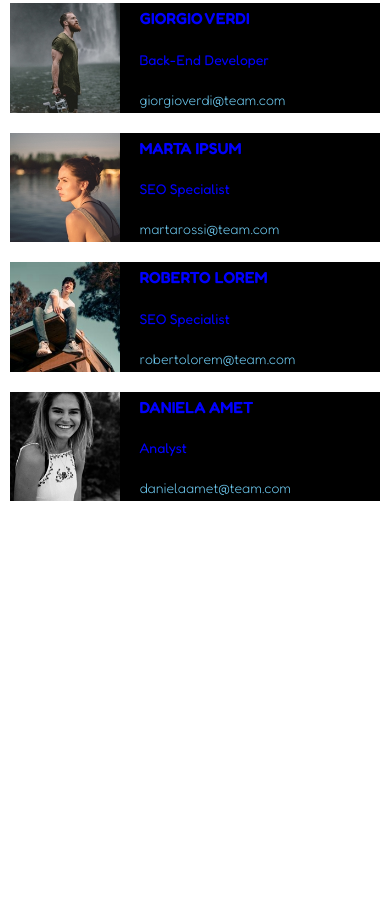
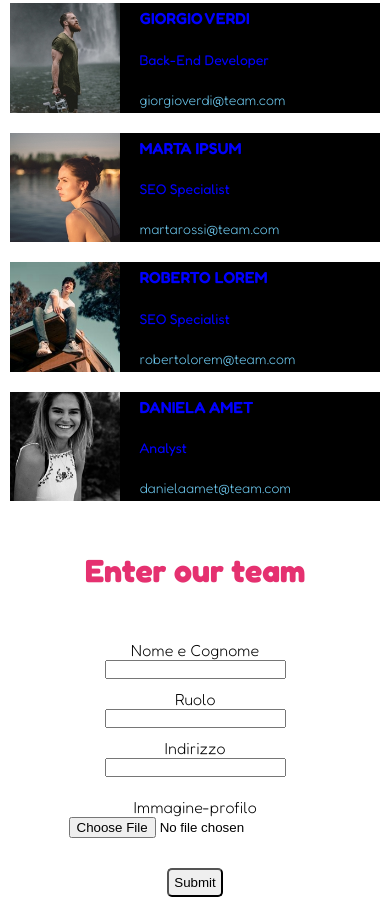
Before and after one commit to UmbertoAmenta/js-our-team, a plain HTML site: page index.html in a window 390 px wide. Shown: the part 545-1442 px from the top of the page. Before the commit the page ends 1056 px from the top, so only its background shows below. Drawn offline with Linux system fonts and the light colour scheme.

Commit message:
feat: +form+responsiviness

```diff
--- a/css/style.css
+++ b/css/style.css
@@ -1,15 +1,24 @@
-/* RESET */
+/*
+RESET
+*/
 * {
     box-sizing: border-box;
     margin: 0;
     padding: 0;
 }
-/* CUSTOM PROPERTIES */
+
+
+/*
+CUSTOM PROPERTIES
+*/
 :root {
     --gutter: 10px;
 }
 
-/* TIPOGRAPHY */
+
+/*
+TIPOGRAPHY
+*/
 body {
   font-family: "Fredoka", serif;
   font-optical-sizing: auto;
@@ -29,13 +38,19 @@ h1, p {
     margin: 40px var(--gutter);
 }
 
-/* GENERAL */
+
+/*
+GENERAL
+*/
 .container {
     max-width: 900px;
     margin: 0 auto;
 }
 
-/* BODY */
+
+/*
+BODY
+*/
 /* card */
 #card-list {
     list-style: none;
@@ -55,8 +70,6 @@ h1, p {
     background-color: black;
     margin: var(--gutter);
     padding-right: 5px;
-    /* width: 100%; */
-    /* height: 100%; */
 }
 
 .card-photo {
@@ -95,9 +108,49 @@ h1, p {
     color: #6ECBF2;
 }
 
+/* form */
+.add-card {
+    display: flex;
+    justify-content: center;
+}
+
+label:not(:first-of-type){
+    margin-top: 10px;
+}
+
+.form-image,
+.form-info {
+    display: flex;
+    flex-direction: column;
+    justify-content: center;
+    border-top: 1px solid black;
+    border-bottom: 1px solid black;
+    padding: 10px;
+}
+
+.form-image {
+    border-left: 1px solid black;
+}
+
+.form-info {
+    border-right: 1px solid black;
+}
+
+.submit {
+    text-align: center;
+    margin-top: 20px;
+}
+
+.submit > input {
+    padding: 5px;
+    border-radius: 5px;
+    cursor: pointer;
+}
 
 
-/* MEDIA QUERY */
+/*
+MEDIA QUERY
+*/
 @media screen and (max-width: 830px) {
     #card-list > li {
         max-width: calc(100% / 2);
@@ -112,4 +165,17 @@ h1, p {
     .card-photo {
         max-width: 35%;
     }
+
+    .add-card {
+        display: flex;
+        flex-direction: column-reverse;
+        align-items: center;
+    }
+
+    .form-image,
+    .form-info {
+        border: none;
+        text-align: center;
+    }
+
 }
--- a/index.html
+++ b/index.html
@@ -32,7 +32,31 @@
             </li>
 
         </ul>
+
+        <div>
+            <h1>Enter our team</h1>
+            <form class="add-card-form">
+                <div class="add-card">
+                    <div class="form-image">
+                        <label for="image">Immagine-profilo</label>
+                        <input id="image" type="file" accept=".jpg">
+                    </div>
+                    <div class="form-info">
+                        <label for="name">Nome e Cognome</label>
+                        <input id="name" type="text">
+                        <label for="role">Ruolo</label>
+                        <input id="role" type="text">
+                        <label for="email">Indirizzo</label>
+                        <input id="email" type="email">
+                    </div>
+                </div>
+                <div class="submit">
+                    <input type="submit" value="Submit">
+                </div>
+            </form>
+        </div>
     </div>
-        <script src="script.js"></script>
+
+    <script src="script.js"></script>
 </body>
 </html>
```
